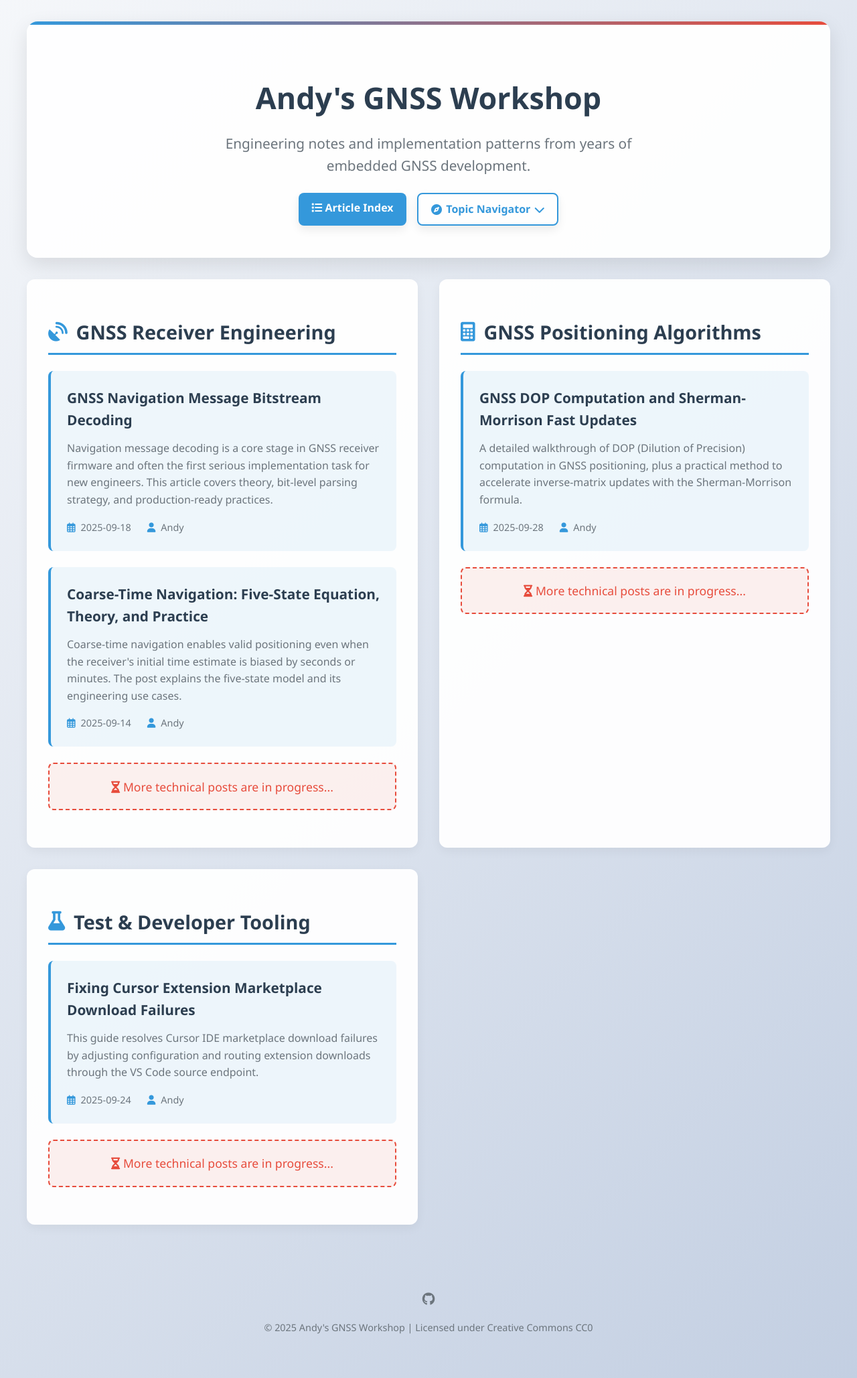
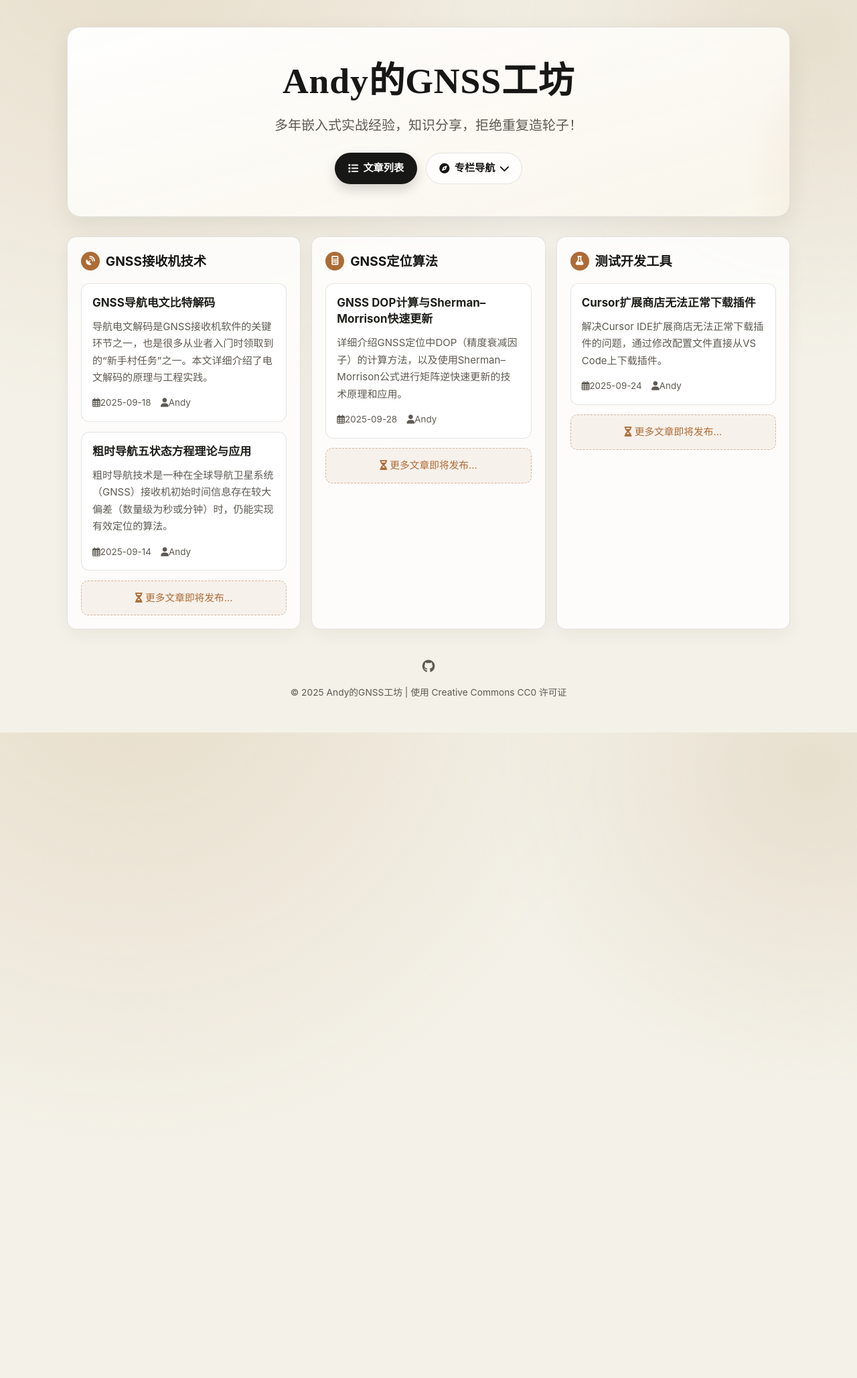
Before and after one commit to shenqislx/gnss-workshop.github.io, a Jekyll site: the page built from index.html, in a window 1280 px wide. Shown: the whole page at 67% size. Built offline with Jekyll 4.4.1, drawn with Linux system fonts in a browser that asks for light colours.

Commit message:
Restore Chinese homepage and refresh landing page design

```diff
--- a/CNAME
+++ /dev/null
@@ -1 +0,0 @@
-hqz.is-a.dev
--- a/index.html
+++ b/index.html
@@ -1,140 +1,151 @@
 ---
 ---
 <!DOCTYPE html>
-<html lang="en">
+<html lang="zh-CN">
 <head>
     <meta charset="UTF-8">
     <meta name="viewport" content="width=device-width, initial-scale=1.0">
-    <title>Andy's GNSS Workshop</title>
+    <title>Andy的GNSS工坊</title>
     <link rel="stylesheet" href="https://cdnjs.cloudflare.com/ajax/libs/font-awesome/6.0.0/css/all.min.css">
     <style>
         :root {
-            --primary: #2c3e50;
-            --secondary: #3498db;
-            --accent: #e74c3c;
-            --light: #f8f9fa;
-            --dark: #212529;
-            --gray: #6c757d;
+            --bg: #f4f1e8;
+            --bg-soft: #faf8f2;
+            --surface: #ffffff;
+            --text: #1f1f1b;
+            --muted: #5e5a52;
+            --line: rgba(31, 31, 27, 0.12);
+            --primary: #171716;
+            --accent: #ad6b35;
+            --shadow: 0 12px 36px rgba(35, 31, 24, 0.08);
+            --radius-lg: 20px;
+            --radius-md: 14px;
+        }
+
+        * {
+            box-sizing: border-box;
         }
 
         body {
-            font-family: 'Microsoft YaHei', 'Segoe UI', Tahoma, Geneva, Verdana, sans-serif;
             margin: 0;
-            padding: 0;
-            background: linear-gradient(135deg, #f5f7fa 0%, #c3cfe2 100%);
-            min-height: 100vh;
-            color: var(--dark);
-            line-height: 1.6;
+            color: var(--text);
+            background:
+                radial-gradient(circle at 15% -10%, #e7ddca 0%, transparent 45%),
+                radial-gradient(circle at 95% 5%, #e7dfce 0%, transparent 30%),
+                var(--bg);
+            font-family: "Inter", "PingFang SC", "Hiragino Sans GB", "Microsoft YaHei", "Segoe UI", sans-serif;
+            line-height: 1.7;
         }
 
         .container {
-            max-width: 1200px;
+            max-width: 1120px;
             margin: 0 auto;
-            padding: 2rem;
+            padding: 2.5rem 1.25rem 3rem;
         }
 
-        /* 头部样式 */
         .header {
-            background: rgba(255, 255, 255, 0.95);
-            padding: 3rem 2rem;
-            border-radius: 16px;
-            box-shadow: 0 10px 30px rgba(0, 0, 0, 0.1);
-            margin-bottom: 2rem;
-            text-align: center;
             position: relative;
             overflow: hidden;
+            padding: 3rem 2rem;
+            border-radius: var(--radius-lg);
+            background: linear-gradient(165deg, rgba(255, 255, 255, 0.95) 0%, rgba(250, 246, 236, 0.92) 100%);
+            border: 1px solid var(--line);
+            box-shadow: var(--shadow);
+            margin-bottom: 1.8rem;
+            text-align: center;
         }
 
-        .header::before {
-            content: '';
+        .header::after {
+            content: "";
             position: absolute;
-            top: 0;
-            left: 0;
-            width: 100%;
-            height: 5px;
-            background: linear-gradient(90deg, var(--secondary), var(--accent));
+            inset: auto -40% -65% auto;
+            width: 500px;
+            height: 500px;
+            border-radius: 50%;
+            background: radial-gradient(circle, rgba(173, 107, 53, 0.16) 0%, rgba(173, 107, 53, 0) 70%);
+            pointer-events: none;
         }
 
         h1 {
+            margin: 0;
+            font-family: "Source Han Serif SC", "Noto Serif SC", "Songti SC", serif;
+            font-size: clamp(2rem, 4.2vw, 3.4rem);
+            line-height: 1.2;
             color: var(--primary);
-            font-size: 2.8rem;
-            margin-bottom: 1rem;
-            font-weight: 600;
+            letter-spacing: 0.015em;
         }
 
         .subtitle {
-            color: var(--gray);
-            font-size: 1.3rem;
-            margin-bottom: 1.5rem;
-            max-width: 700px;
-            margin-left: auto;
-            margin-right: auto;
+            max-width: 760px;
+            margin: 1rem auto 0;
+            color: var(--muted);
+            font-size: clamp(1rem, 2.1vw, 1.25rem);
         }
 
         .cta-buttons {
-            margin-top: 1rem;
+            margin-top: 1.5rem;
             display: flex;
             justify-content: center;
-            gap: 1rem;
+            align-items: center;
+            gap: 0.8rem;
             flex-wrap: wrap;
         }
 
         .btn {
-            display: inline-block;
-            padding: 0.6rem 1.2rem;
-            border-radius: 8px;
+            display: inline-flex;
+            align-items: center;
+            gap: 0.45rem;
+            border-radius: 999px;
             text-decoration: none;
+            padding: 0.62rem 1.2rem;
+            font-size: 0.95rem;
             font-weight: 600;
-            transition: transform 0.2s, box-shadow 0.2s, background-color 0.2s, color 0.2s;
-            box-shadow: 0 6px 14px rgba(0,0,0,0.08);
+            border: 1px solid transparent;
+            transition: transform .18s ease, box-shadow .18s ease, background .18s ease, border-color .18s ease;
+        }
+
+        .btn:hover {
+            transform: translateY(-1px);
         }
 
         .btn-primary {
-            background: var(--secondary);
             color: #fff;
+            background: var(--primary);
+            box-shadow: 0 8px 18px rgba(0, 0, 0, 0.16);
         }
 
         .btn-primary:hover {
-            transform: translateY(-2px);
-            box-shadow: 0 10px 20px rgba(0,0,0,0.12);
+            box-shadow: 0 10px 20px rgba(0, 0, 0, 0.22);
         }
 
         .btn-outline {
-            background: transparent;
-            color: var(--secondary);
-            border: 2px solid var(--secondary);
+            color: var(--primary);
+            background: rgba(255, 255, 255, 0.85);
+            border-color: var(--line);
         }
 
         .btn-outline:hover {
-            background: rgba(52, 152, 219, 0.12);
-            transform: translateY(-2px);
-            box-shadow: 0 10px 20px rgba(0,0,0,0.08);
+            background: #fff;
+            border-color: rgba(31, 31, 27, 0.25);
         }
 
-        /* 下拉菜单 */
         .dropdown {
             position: relative;
         }
 
-        .dropdown-toggle {
-            display: inline-flex;
-            align-items: center;
-            gap: 0.4rem;
-            cursor: pointer;
-        }
-
         .dropdown-menu {
             position: absolute;
-            top: 110%;
+            top: 112%;
             left: 0;
+            min-width: 230px;
+            display: none;
+            padding: 0.45rem;
+            border-radius: 12px;
+            border: 1px solid var(--line);
             background: #fff;
-            border-radius: 8px;
-            box-shadow: 0 10px 25px rgba(0,0,0,0.12);
-            padding: 0.5rem 0;
-            min-width: 200px;
-            display: none;
-            z-index: 100;
-            border: 1px solid rgba(0,0,0,0.06);
+            box-shadow: 0 14px 30px rgba(0, 0, 0, 0.12);
+            text-align: left;
+            z-index: 30;
         }
 
         .dropdown:hover .dropdown-menu,
@@ -144,165 +155,150 @@
 
         .dropdown-item {
             display: block;
-            padding: 0.6rem 1rem;
-            color: var(--primary);
             text-decoration: none;
-            white-space: nowrap;
+            color: var(--text);
+            border-radius: 8px;
+            padding: 0.55rem 0.75rem;
+            font-size: 0.92rem;
         }
 
         .dropdown-item:hover {
-            background: rgba(52, 152, 219, 0.08);
-            color: var(--secondary);
+            background: var(--bg-soft);
+            color: var(--accent);
         }
 
-        /* 专栏布局 */
         .columns {
             display: grid;
-            grid-template-columns: repeat(auto-fit, minmax(450px, 1fr));
-            gap: 2rem;
-            margin-bottom: 3rem;
+            grid-template-columns: repeat(auto-fit, minmax(320px, 1fr));
+            gap: 1rem;
         }
 
         .column {
-            background: rgba(255, 255, 255, 0.95);
-            padding: 2rem;
-            border-radius: 12px;
-            box-shadow: 0 5px 15px rgba(0, 0, 0, 0.05);
-            transition: transform 0.3s, box-shadow 0.3s;
-        }
-
-        .column:hover {
-            transform: translateY(-5px);
-            box-shadow: 0 10px 25px rgba(0, 0, 0, 0.1);
+            border: 1px solid var(--line);
+            border-radius: var(--radius-md);
+            background: rgba(255, 255, 255, 0.8);
+            backdrop-filter: blur(3px);
+            box-shadow: 0 8px 24px rgba(36, 30, 19, 0.05);
+            padding: 1.25rem;
         }
 
         .column-title {
+            margin: 0 0 1rem;
+            font-size: 1.2rem;
             color: var(--primary);
-            font-size: 1.8rem;
-            margin-bottom: 1.5rem;
-            padding-bottom: 0.5rem;
-            border-bottom: 3px solid var(--secondary);
             display: flex;
             align-items: center;
+            gap: 0.55rem;
         }
 
         .column-title i {
-            margin-right: 0.8rem;
-            color: var(--secondary);
+            width: 28px;
+            height: 28px;
+            border-radius: 50%;
+            display: inline-flex;
+            align-items: center;
+            justify-content: center;
+            color: #fff;
+            background: var(--accent);
+            font-size: 0.85rem;
         }
 
-        /* 文章卡片 */
         .article-card {
-            background: rgba(52, 152, 219, 0.08);
-            padding: 1.5rem;
-            border-radius: 8px;
-            margin-bottom: 1.5rem;
-            border-left: 4px solid var(--secondary);
-            transition: all 0.3s;
+            background: #fff;
+            border: 1px solid var(--line);
+            border-radius: 12px;
+            padding: 1rem;
+            margin-bottom: 0.9rem;
+            transition: transform .2s ease, box-shadow .2s ease, border-color .2s ease;
         }
 
         .article-card:hover {
-            background: rgba(52, 152, 219, 0.15);
-            transform: translateX(5px);
+            transform: translateY(-2px);
+            border-color: rgba(173, 107, 53, 0.35);
+            box-shadow: 0 10px 22px rgba(27, 25, 22, 0.09);
         }
 
         .article-card h3 {
-            color: var(--primary);
-            margin: 0 0 0.8rem 0;
-            font-size: 1.3rem;
+            margin: 0;
+            font-size: 1.06rem;
+            line-height: 1.45;
         }
 
         .article-card h3 a {
             color: inherit;
             text-decoration: none;
-            transition: color 0.3s;
         }
 
         .article-card h3 a:hover {
-            color: var(--secondary);
+            color: var(--accent);
         }
 
         .article-card p {
-            color: var(--gray);
-            margin: 0 0 1rem 0;
+            margin: 0.65rem 0 0.85rem;
+            color: var(--muted);
+            font-size: 0.94rem;
         }
 
         .article-meta {
             display: flex;
-            align-items: center;
-            font-size: 0.9rem;
-            color: var(--gray);
+            flex-wrap: wrap;
+            gap: 0.9rem;
+            font-size: 0.84rem;
+            color: var(--muted);
         }
 
-        .article-meta i {
-            margin-right: 0.5rem;
-            color: var(--secondary);
+        .coming-soon {
+            border: 1px dashed rgba(173, 107, 53, 0.45);
+            color: var(--accent);
+            border-radius: 10px;
+            padding: 0.8rem;
+            text-align: center;
+            background: rgba(173, 107, 53, 0.08);
+            font-size: 0.92rem;
+            margin-top: 0.2rem;
         }
 
-        .article-date {
-            margin-right: 1.5rem;
-        }
-
-        /* 即将发布样式 */
-        .coming-soon {
+        .footer {
+            margin-top: 2.4rem;
             text-align: center;
-            color: var(--accent);
-            font-size: 1.1rem;
-            margin: 1.5rem 0;
-            padding: 1.2rem;
-            background: rgba(231, 76, 60, 0.08);
-            border-radius: 8px;
-            border: 2px dashed var(--accent);
-        }
-
-        /* 页脚样式 */
-        .footer {
-            margin-top: 3rem;
-            text-align: center;
-            padding: 2rem 0;
-            color: var(--gray);
-            font-size: 0.9rem;
+            color: var(--muted);
+            font-size: 0.86rem;
         }
 
         .social-links {
-            margin: 1rem 0;
+            margin: 0.4rem 0 0.7rem;
         }
 
         .social-links a {
-            color: var(--gray);
-            margin: 0 0.5rem;
+            color: var(--muted);
+            margin: 0 0.35rem;
             font-size: 1.2rem;
-            transition: color 0.3s;
         }
 
         .social-links a:hover {
-            color: var(--secondary);
+            color: var(--accent);
         }
 
-        /* 响应式设计 */
         @media (max-width: 768px) {
             .container {
+                padding-top: 1.2rem;
+            }
+
+            .header {
+                padding: 2rem 1rem;
+            }
+
+            .columns {
+                gap: 0.8rem;
+            }
+
+            .column {
                 padding: 1rem;
             }
 
-            h1 {
-                font-size: 2rem;
-            }
-
-            .subtitle {
-                font-size: 1.1rem;
-            }
-
-            .columns {
-                grid-template-columns: 1fr;
-            }
-
-            .column {
-                padding: 1.5rem;
-            }
-
-            .column-title {
-                font-size: 1.5rem;
+            .dropdown-menu {
+                left: 50%;
+                transform: translateX(-50%);
             }
         }
     </style>
@@ -310,31 +306,30 @@
 <body>
     <div class="container">
         <div class="header">
-            <h1>Andy's GNSS Workshop</h1>
-            <div class="subtitle">Engineering notes and implementation patterns from years of embedded GNSS development.</div>
+            <h1>Andy的GNSS工坊</h1>
+            <div class="subtitle">多年嵌入式实战经验，知识分享，拒绝重复造轮子！</div>
             <div class="cta-buttons">
-                <a class="btn btn-primary" href="articles"><i class="fas fa-list"></i> Article Index</a>
+                <a class="btn btn-primary" href="articles"><i class="fas fa-list"></i>文章列表</a>
                 <div class="dropdown">
-                    <a class="btn btn-outline dropdown-toggle" href="#column-receiver-tech" aria-haspopup="true" aria-expanded="false">
-                        <i class="fas fa-compass"></i> Topic Navigator <i class="fas fa-chevron-down"></i>
+                    <a class="btn btn-outline" href="#column-receiver-tech" aria-haspopup="true" aria-expanded="false">
+                        <i class="fas fa-compass"></i>专栏导航 <i class="fas fa-chevron-down"></i>
                     </a>
                     <div class="dropdown-menu" role="menu">
-                        <a class="dropdown-item" href="#column-receiver-tech"><i class="fas fa-satellite-dish"></i> GNSS Receiver Engineering</a>
-                        <a class="dropdown-item" href="#column-positioning-algorithms"><i class="fas fa-calculator"></i> GNSS Positioning Algorithms</a>
-                        <a class="dropdown-item" href="#column-test-tools"><i class="fas fa-flask"></i> Test & Developer Tooling</a>
+                        <a class="dropdown-item" href="#column-receiver-tech"><i class="fas fa-satellite-dish"></i> GNSS接收机技术</a>
+                        <a class="dropdown-item" href="#column-positioning-algorithms"><i class="fas fa-calculator"></i> GNSS定位算法</a>
+                        <a class="dropdown-item" href="#column-test-tools"><i class="fas fa-flask"></i> 测试开发工具</a>
                     </div>
                 </div>
             </div>
         </div>
 
         <div class="columns">
-            <!-- GNSS接收机技术专栏 -->
             <div class="column" id="column-receiver-tech">
-                <h2 class="column-title"><i class="fas fa-satellite-dish"></i>GNSS Receiver Engineering</h2>
+                <h2 class="column-title"><i class="fas fa-satellite-dish"></i>GNSS接收机技术</h2>
 
                 <div class="article-card">
-                    <h3><a href="articles/navigation-data-decode/">GNSS Navigation Message Bitstream Decoding</a></h3>
-                    <p>Navigation message decoding is a core stage in GNSS receiver firmware and often the first serious implementation task for new engineers. This article covers theory, bit-level parsing strategy, and production-ready practices.</p>
+                    <h3><a href="articles/navigation-data-decode/">GNSS导航电文比特解码</a></h3>
+                    <p>导航电文解码是GNSS接收机软件的关键环节之一，也是很多从业者入门时领取到的“新手村任务”之一。本文详细介绍了电文解码的原理与工程实践。</p>
                     <div class="article-meta">
                         <span class="article-date"><i class="far fa-calendar-alt"></i>2025-09-18</span>
                         <span><i class="fas fa-user"></i>Andy</span>
@@ -342,8 +337,8 @@
                 </div>
 
                 <div class="article-card">
-                    <h3><a href="articles/coarse-time-five-state-equation/">Coarse-Time Navigation: Five-State Equation, Theory, and Practice</a></h3>
-                    <p>Coarse-time navigation enables valid positioning even when the receiver's initial time estimate is biased by seconds or minutes. The post explains the five-state model and its engineering use cases.</p>
+                    <h3><a href="articles/coarse-time-five-state-equation/">粗时导航五状态方程理论与应用</a></h3>
+                    <p>粗时导航技术是一种在全球导航卫星系统（GNSS）接收机初始时间信息存在较大偏差（数量级为秒或分钟）时，仍能实现有效定位的算法。</p>
                     <div class="article-meta">
                         <span class="article-date"><i class="far fa-calendar-alt"></i>2025-09-14</span>
                         <span><i class="fas fa-user"></i>Andy</span>
@@ -351,17 +346,16 @@
                 </div>
 
                 <div class="coming-soon">
-                    <i class="fas fa-hourglass-half"></i> More technical posts are in progress...
+                    <i class="fas fa-hourglass-half"></i> 更多文章即将发布...
                 </div>
             </div>
 
-            <!-- GNSS定位算法专栏 -->
             <div class="column" id="column-positioning-algorithms">
-                <h2 class="column-title"><i class="fas fa-calculator"></i>GNSS Positioning Algorithms</h2>
+                <h2 class="column-title"><i class="fas fa-calculator"></i>GNSS定位算法</h2>
 
                 <div class="article-card">
-                    <h3><a href="articles/calculate-dop/">GNSS DOP Computation and Sherman-Morrison Fast Updates</a></h3>
-                    <p>A detailed walkthrough of DOP (Dilution of Precision) computation in GNSS positioning, plus a practical method to accelerate inverse-matrix updates with the Sherman-Morrison formula.</p>
+                    <h3><a href="articles/calculate-dop/">GNSS DOP计算与Sherman–Morrison快速更新</a></h3>
+                    <p>详细介绍GNSS定位中DOP（精度衰减因子）的计算方法，以及使用Sherman–Morrison公式进行矩阵逆快速更新的技术原理和应用。</p>
                     <div class="article-meta">
                         <span class="article-date"><i class="far fa-calendar-alt"></i>2025-09-28</span>
                         <span><i class="fas fa-user"></i>Andy</span>
@@ -369,17 +363,16 @@
                 </div>
 
                 <div class="coming-soon">
-                    <i class="fas fa-hourglass-half"></i> More technical posts are in progress...
+                    <i class="fas fa-hourglass-half"></i> 更多文章即将发布...
                 </div>
             </div>
 
-            <!-- 测试开发工具专栏 -->
             <div class="column" id="column-test-tools">
-                <h2 class="column-title"><i class="fas fa-flask"></i>Test & Developer Tooling</h2>
+                <h2 class="column-title"><i class="fas fa-flask"></i>测试开发工具</h2>
 
                 <div class="article-card">
-                    <h3><a href="articles/cursor-extension-market-cfg/">Fixing Cursor Extension Marketplace Download Failures</a></h3>
-                    <p>This guide resolves Cursor IDE marketplace download failures by adjusting configuration and routing extension downloads through the VS Code source endpoint.</p>
+                    <h3><a href="articles/cursor-extension-market-cfg/">Cursor扩展商店无法正常下载插件</a></h3>
+                    <p>解决Cursor IDE扩展商店无法正常下载插件的问题，通过修改配置文件直接从VS Code上下载插件。</p>
                     <div class="article-meta">
                         <span class="article-date"><i class="far fa-calendar-alt"></i>2025-09-24</span>
                         <span><i class="fas fa-user"></i>Andy</span>
@@ -387,7 +380,7 @@
                 </div>
 
                 <div class="coming-soon">
-                    <i class="fas fa-hourglass-half"></i> More technical posts are in progress...
+                    <i class="fas fa-hourglass-half"></i> 更多文章即将发布...
                 </div>
             </div>
         </div>
@@ -396,7 +389,7 @@
             <div class="social-links">
                 <a href="https://github.com/shenqislx" target="_blank"><i class="fab fa-github"></i></a>
             </div>
-            © 2025 Andy's GNSS Workshop | Licensed under Creative Commons CC0
+            © 2025 Andy的GNSS工坊 | 使用 Creative Commons CC0 许可证
         </div>
     </div>
 </body>
```
